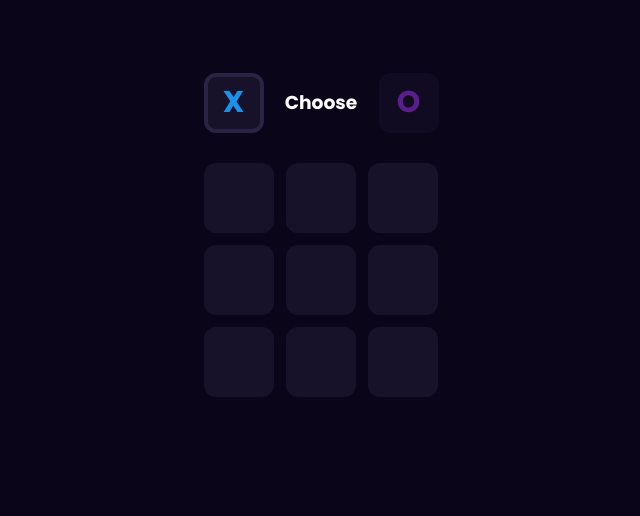
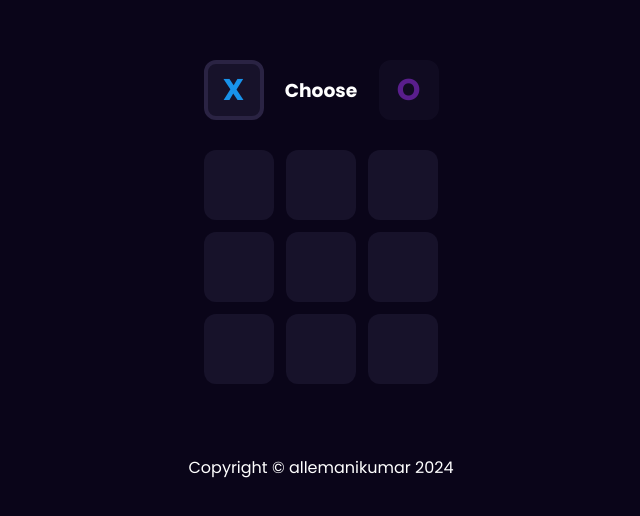
Before and after one commit to Manikumar363/Tic-Tac-Toe, a plain HTML site: page index.html in a window 1280 px wide. Shown: the part 130-646 px from the top of the page, without its empty margins (319-959 px from the left). Drawn offline with Linux system fonts and the light colour scheme.

Commit message:
Update index.html

```diff
--- a/index.html
+++ b/index.html
@@ -38,6 +38,10 @@
         <button id="restartBtn">
             Restart
         </button>
+        <footer>
+            <p>Copyright © allemanikumar 2024
+            </p>
+          </footer>
     </main>
 
     <script src="script.js"></script>
```
